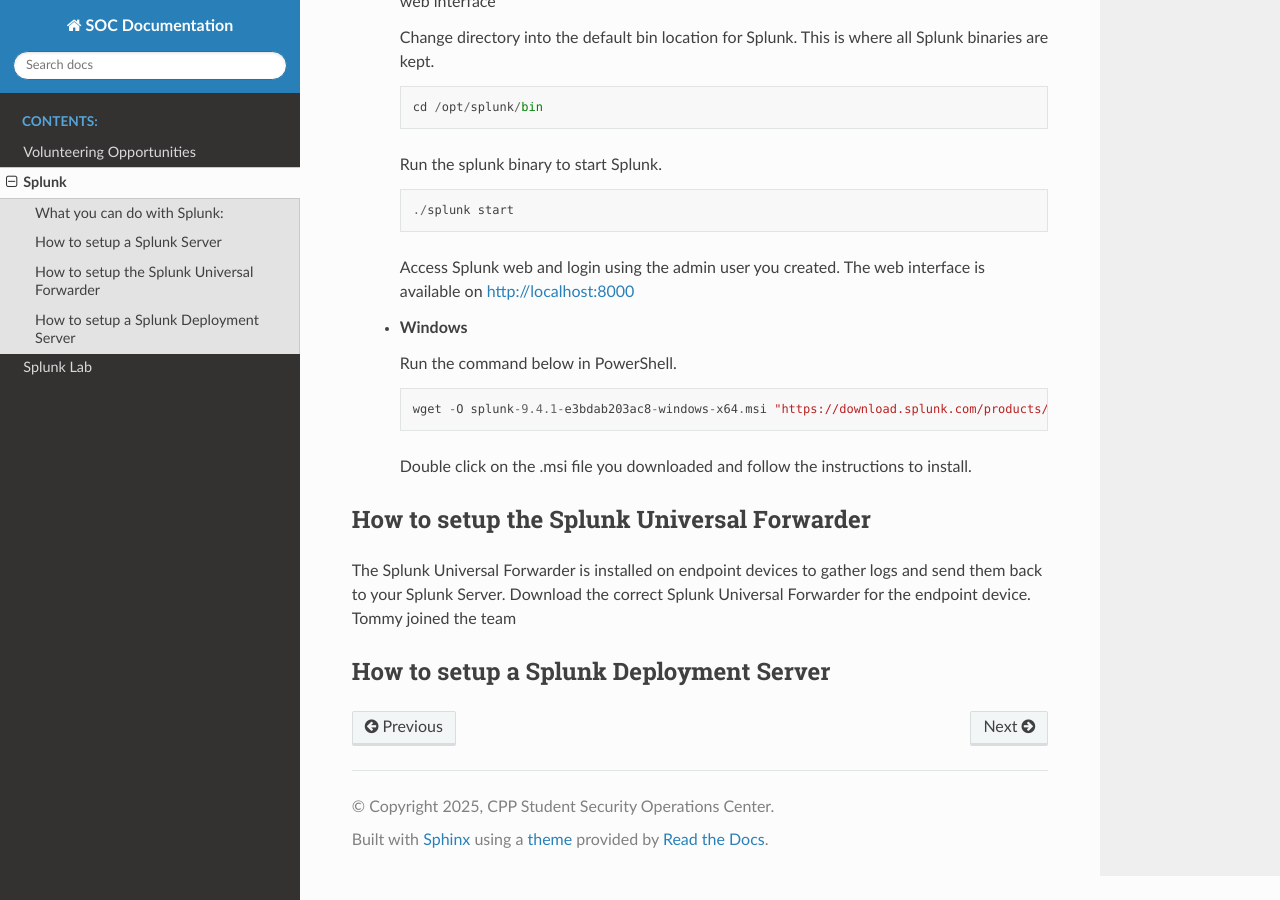
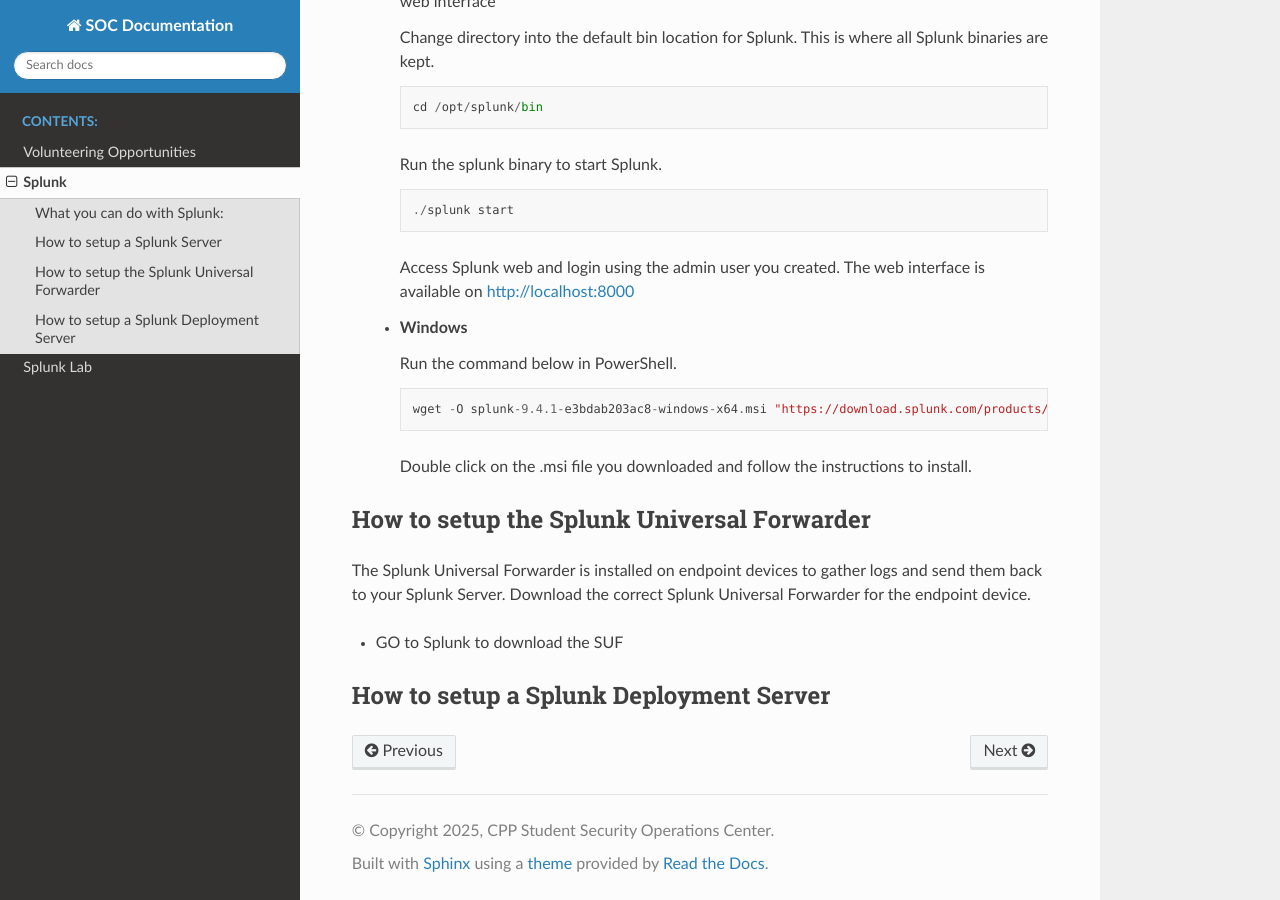
Before and after one commit to cpp-soc/documentation, a Sphinx documentation site: the page built from source/Splunk.md, in a window 1280 px wide and 900 px high, scrolled down 986 px. Built offline with Sphinx 7.4.7 and the Read the Docs theme 3.1.0, drawn with Linux system fonts in a browser that asks for light colours.

Commit message:
another one

```diff
--- a/source/Splunk.md
+++ b/source/Splunk.md
@@ -56,5 +56,5 @@
 ## How to setup the Splunk Universal Forwarder
 The Splunk Universal Forwarder is installed on endpoint devices to gather logs and send them back to your Splunk Server.
 Download the correct Splunk Universal Forwarder for the endpoint device.
-Tommy joined the team
+- GO to Splunk to download the SUF
 ## How to setup a Splunk Deployment Server
```
